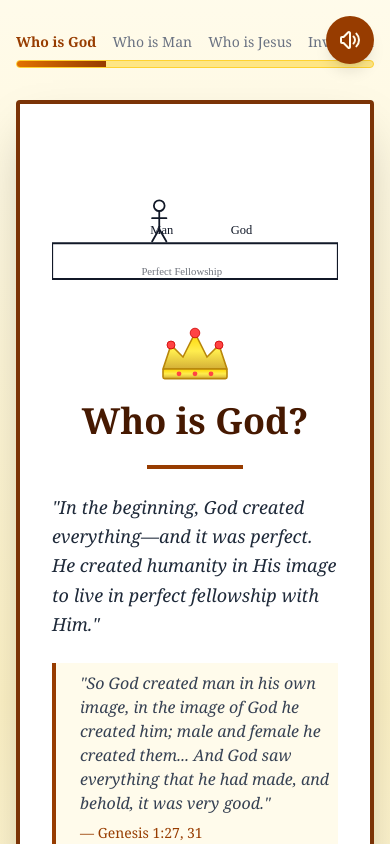
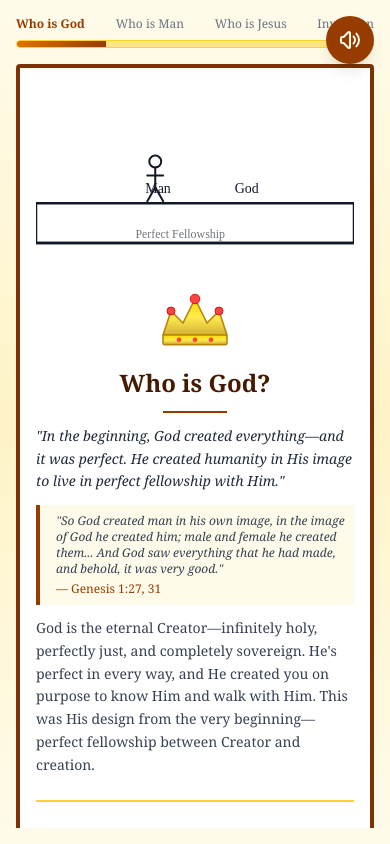
Before and after one commit to hbcmo/Gospel, a Next.js app: page / in a window 390 px wide. Both pictures are taken after a click on the button "Yes, Let's Begin". Shown: the top 844 px of the page. Built offline with nearby package versions, Linux system fonts and the light colour scheme.

Commit message:
Remove audio autoplay, update cross design, and make app non-scrolling for mobile

```diff
--- a/src/app/page.tsx
+++ b/src/app/page.tsx
@@ -45,24 +45,16 @@ const BrokenHeartIcon = () => (
 
 // Cross icon for Jesus
 const CrossIcon = () => (
-  <svg viewBox="0 0 100 120" className="w-16 h-24 mx-auto mb-4">
+  <svg viewBox="0 0 100 140" className="w-16 h-28 mx-auto mb-2">
     <defs>
       <linearGradient id="woodGradient" x1="0%" y1="0%" x2="100%" y2="0%">
         <stop offset="0%" stopColor="#8b4513" />
         <stop offset="50%" stopColor="#a0522d" />
         <stop offset="100%" stopColor="#8b4513" />
       </linearGradient>
-      <radialGradient id="glowGradient">
-        <stop offset="0%" stopColor="#fef3c7" stopOpacity="0.8" />
-        <stop offset="100%" stopColor="#fef3c7" stopOpacity="0" />
-      </radialGradient>
     </defs>
-    <ellipse cx="50" cy="60" rx="45" ry="50" fill="url(#glowGradient)" />
-    <rect x="42" y="10" width="16" height="100" rx="2" fill="url(#woodGradient)" stroke="#654321" strokeWidth="2" />
-    <rect x="20" y="30" width="60" height="16" rx="2" fill="url(#woodGradient)" stroke="#654321" strokeWidth="2" />
-    <circle cx="50" cy="38" r="2" fill="#1f2937" />
-    <path d="M 42 80 L 44 85 L 46 80" stroke="#654321" strokeWidth="1" fill="none" />
-    <path d="M 54 80 L 56 85 L 58 80" stroke="#654321" strokeWidth="1" fill="none" />
+    <rect x="44" y="5" width="12" height="130" rx="1" fill="url(#woodGradient)" stroke="#654321" strokeWidth="1.5" />
+    <rect x="20" y="35" width="60" height="12" rx="1" fill="url(#woodGradient)" stroke="#654321" strokeWidth="1.5" />
   </svg>
 );
 
@@ -245,20 +237,27 @@ export default function Page() {
   useEffect(() => {
     if (audioEnabled && audioRef.current) {
       audioRef.current.volume = 0.05;
-      audioRef.current.play().catch(() => {
-        // Audio autoplay failed - browser policy prevents autoplay
-      });
     } else if (!audioEnabled && audioRef.current) {
       audioRef.current.pause();
     }
   }, [audioEnabled]);
 
   const toggleAudio = () => {
-    setAudioEnabled(prev => !prev);
+    if (audioRef.current) {
+      if (audioEnabled) {
+        audioRef.current.pause();
+        setAudioEnabled(false);
+      } else {
+        audioRef.current.play().catch(() => {
+          // Audio play failed
+        });
+        setAudioEnabled(true);
+      }
+    }
   };
 
   return (
-    <div className="min-h-screen bg-gradient-to-b from-amber-50 via-amber-100 to-amber-50 text-gray-900">
+    <div className="h-screen overflow-hidden bg-gradient-to-b from-amber-50 via-amber-100 to-amber-50 text-gray-900">
       {/* Background audio - soft instrumental hymn music */}
       <audio ref={audioRef} loop>
         <source src="/audio/jeremusic70-amazing-grace-instrumental-145357.mp3" type="audio/mpeg" />
@@ -284,11 +283,11 @@ export default function Page() {
         )}
       </button>
 
-      <div className="container mx-auto px-4 py-8 max-w-4xl">
+      <div className="h-full flex flex-col container mx-auto px-4 py-4 max-w-4xl">
 
         {/* Progress Bar */}
-        <div className="mb-8">
-          <div className="flex justify-between mb-2 text-sm font-serif">
+        <div className="mb-4 flex-shrink-0">
+          <div className="flex justify-between mb-2 text-xs sm:text-sm font-serif">
             <span className={stage === 'intro' || stage === 'god' ? 'text-amber-800 font-bold' : 'text-gray-500'}>Who is God</span>
             <span className={stage === 'man' ? 'text-amber-800 font-bold' : 'text-gray-500'}>Who is Man</span>
             <span className={stage === 'jesus' ? 'text-amber-800 font-bold' : 'text-gray-500'}>Who is Jesus</span>
@@ -307,22 +306,25 @@ export default function Page() {
           </div>
         </div>
 
+        {/* Scrollable content area */}
+        <div className="flex-1 overflow-y-auto">
+
         {/* Intro Stage */}
         {stage === 'intro' && (
-          <div className="text-center space-y-8 animate-fade-in">
-            <div className="max-w-3xl mx-auto bg-white border-4 border-amber-900 shadow-2xl p-8 rounded-sm">
-              <div className="space-y-6">
+          <div className="text-center space-y-4 animate-fade-in">
+            <div className="max-w-3xl mx-auto bg-white border-4 border-amber-900 shadow-2xl p-4 sm:p-6 rounded-sm">
+              <div className="space-y-3">
                 <PreacherAvatar />
-                <h1 className="text-4xl font-serif font-bold mb-6 text-amber-950">Hey there, friend</h1>
-                <p className="text-lg text-gray-700 mb-6 font-serif leading-relaxed">
+                <h1 className="text-2xl sm:text-4xl font-serif font-bold text-amber-950">Hey there, friend</h1>
+                <p className="text-base sm:text-lg text-gray-700 font-serif leading-relaxed">
                   I'm Charles, and I'm passionate about sharing something that genuinely changes lives—the message of salvation and what it means to follow Jesus.
                 </p>
-                <p className="text-base text-gray-600 max-w-2xl mx-auto mb-8 font-serif leading-relaxed">
+                <p className="text-sm sm:text-base text-gray-600 max-w-2xl mx-auto font-serif leading-relaxed">
                   Over the next few minutes, I want to walk you through four essential truths that have the power to transform how you see yourself, God, and your future. Sound good?
                 </p>
                 <button
                   onClick={nextStage}
-                  className="px-10 py-4 bg-amber-900 text-amber-50 font-serif text-lg hover:bg-amber-800 transition-all shadow-lg flex items-center gap-2 mx-auto border-2 border-amber-950"
+                  className="px-8 py-3 bg-amber-900 text-amber-50 font-serif text-base sm:text-lg hover:bg-amber-800 transition-all shadow-lg flex items-center gap-2 mx-auto border-2 border-amber-950"
                 >
                   Yes, Let's Begin <ChevronRight />
                 </button>
@@ -333,26 +335,26 @@ export default function Page() {
 
         {/* Stage 1: Who is God */}
         {stage === 'god' && (
-          <div className="space-y-8 animate-fade-in">
-            <div className="max-w-3xl mx-auto bg-white border-4 border-amber-900 shadow-2xl p-8 rounded-sm">
-              <div className="space-y-6">
+          <div className="space-y-4 animate-fade-in">
+            <div className="max-w-3xl mx-auto bg-white border-4 border-amber-900 shadow-2xl p-4 sm:p-6 rounded-sm">
+              <div className="space-y-3">
                 <GodScene />
                 <CrownIcon />
-                <h2 className="text-4xl font-serif font-bold mb-6 text-center text-amber-950">Who is God?</h2>
-                <div className="w-24 h-1 bg-amber-800 mx-auto mb-6"></div>
+                <h2 className="text-2xl sm:text-3xl font-serif font-bold text-center text-amber-950">Who is God?</h2>
+                <div className="w-16 h-0.5 bg-amber-800 mx-auto"></div>
 
-                <p className="text-lg leading-relaxed font-serif text-gray-800 italic">
+                <p className="text-sm sm:text-base leading-relaxed font-serif text-gray-800 italic">
                   "In the beginning, God created everything—and it was perfect. He created humanity in His image to live in perfect fellowship with Him."
                 </p>
 
-                <div className="border-l-4 border-amber-800 pl-6 py-2 bg-amber-50">
-                  <p className="italic text-gray-700 font-serif">
+                <div className="border-l-4 border-amber-800 pl-4 py-2 bg-amber-50">
+                  <p className="italic text-gray-700 font-serif text-xs sm:text-sm">
                     "So God created man in his own image, in the image of God he created him; male and female he created them... And God saw everything that he had made, and behold, it was very good."
                   </p>
-                  <p className="text-sm text-amber-800 mt-2 font-serif">— Genesis 1:27, 31</p>
+                  <p className="text-xs text-amber-800 mt-1 font-serif">— Genesis 1:27, 31</p>
                 </div>
 
-                <p className="text-lg leading-relaxed font-serif text-gray-700">
+                <p className="text-sm sm:text-base leading-relaxed font-serif text-gray-700">
                   God is the eternal Creator—infinitely holy, perfectly just, and completely sovereign. He's perfect in every way, and He created you on purpose to know Him and walk with Him. This was His design from the very beginning—perfect fellowship between Creator and creation.
                 </p>
 
@@ -764,6 +766,7 @@ export default function Page() {
             </div>
           </div>
         )}
+        </div>
       </div>
     </div>
   );
```
